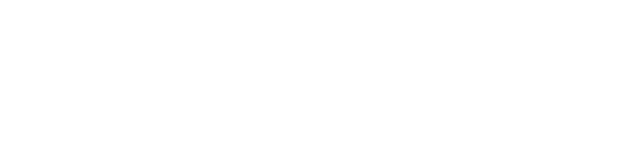
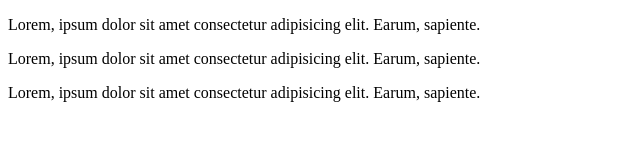
Before and after one commit to sun-n-y/position_Float_MediaQueries, a plain HTML site: page index.html in a window 1280 px wide. Shown: the whole page, without its empty margins (0-640 px from the left). Drawn offline with Linux system fonts and the light colour scheme.

Commit message:
add html structure for float property example

```diff
--- a/index.html
+++ b/index.html
@@ -7,5 +7,13 @@
     <link rel="stylesheet" href="./main.css" />
     <title>Postion, Float, Media Queries</title>
   </head>
-  <body></body>
+  <body>
+    <div class="one">
+        <p>Lorem, ipsum dolor sit amet consectetur adipisicing elit. Earum, sapiente.</p>
+    <div class="two">
+        <p>Lorem, ipsum dolor sit amet consectetur adipisicing elit. Earum, sapiente.</p>
+    <div class="three">
+        <p>Lorem, ipsum dolor sit amet consectetur adipisicing elit. Earum, sapiente.</p>
+    </div>
+  </body>
 </html>
--- a/main.css
+++ b/main.css
@@ -1 +1 @@
-/* Postion, Float, Media Queries:  */
+/* float example  */
```
